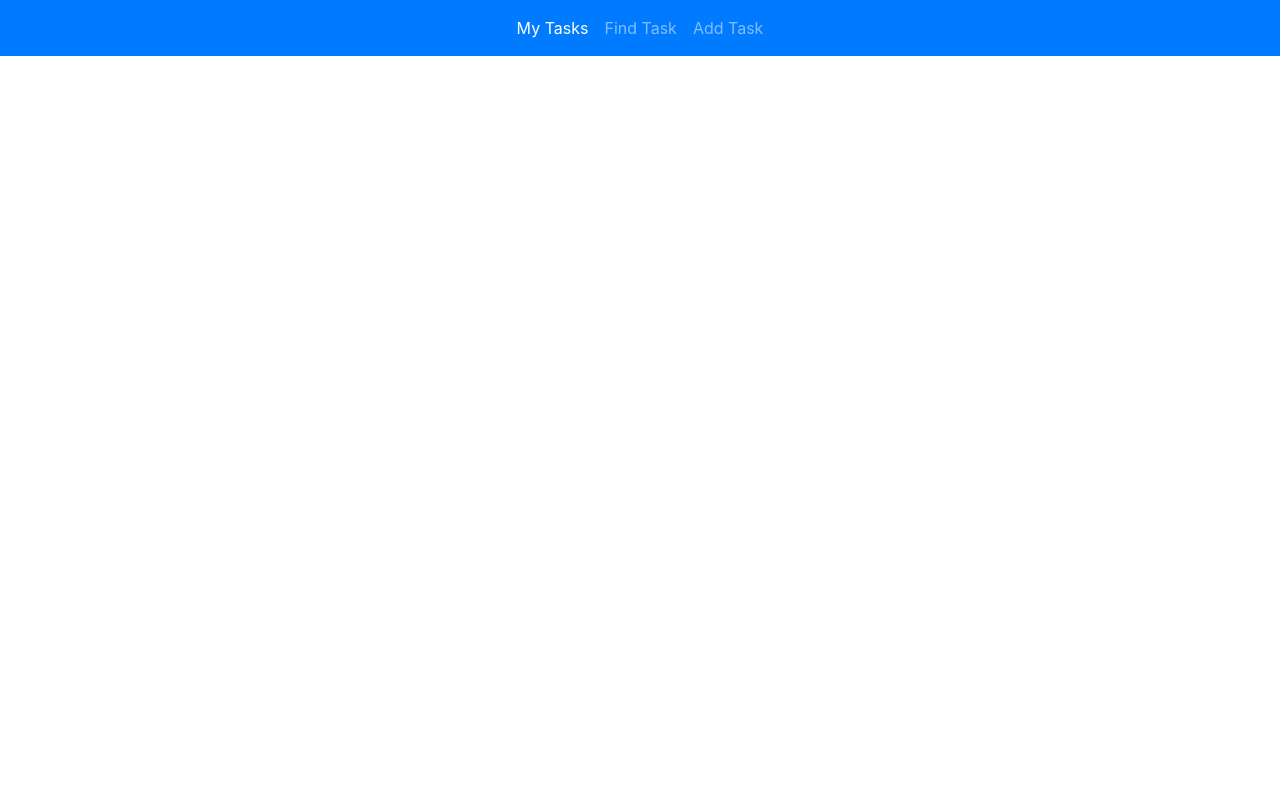
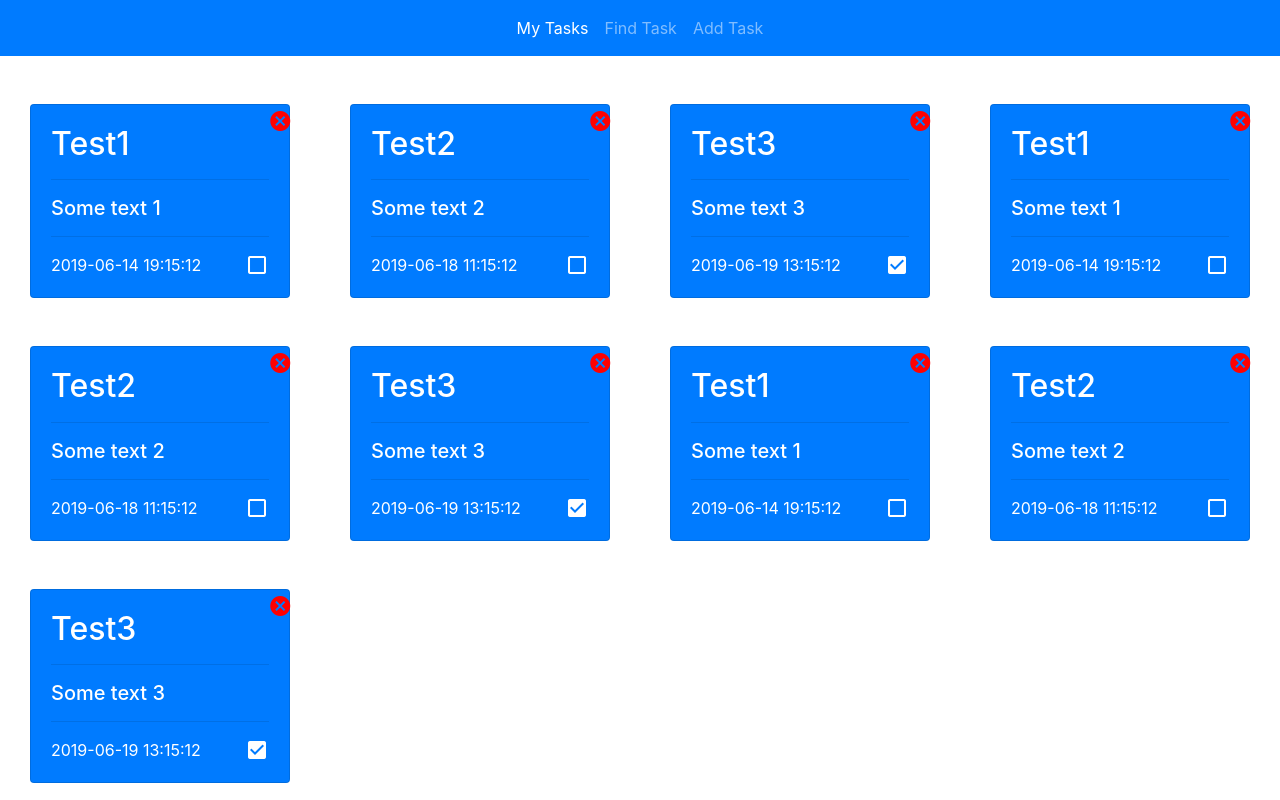
Before and after one commit to NikolaMalinovic97/ToDoList-frontend, an Angular app: page / in a window 1280 px wide. Built offline with nearby package versions, Linux system fonts and the light colour scheme.

Commit message:
Finnished template for 'task-list' component.

```diff
--- a/src/app/task-list/task-list.component.css
+++ b/src/app/task-list/task-list.component.css
@@ -0,0 +1,13 @@
+.checkbox {
+    float: right;
+    cursor: pointer;
+}
+
+.remove {
+    color: red;
+    border-radius: 50%;
+    cursor: pointer;
+    position: absolute;
+    left: 92%;
+    top: 2%;
+}
--- a/src/app/task-list/task-list.component.html
+++ b/src/app/task-list/task-list.component.html
@@ -0,0 +1,20 @@
+<div class="row-fluid">
+    <div class="card-deck">
+      <div class="col-xs-12 col-sm-8 col-md-6 col-lg-4 col-xl-3 offset-sm-2 offset-md-0"
+          *ngFor="let task of tasks"
+      >
+        <div class="card mt-5 text-white bg-primary" >
+          <div class="card-body">
+            <h2 class="card-title">{{ task.title }}</h2>
+            <i class="material-icons remove">cancel</i>
+            <hr>
+            <h5 class="card-text">{{ task.text }}</h5>
+            <hr>
+            <i *ngIf= "!task.checked" class="material-icons checkbox">check_box_outline_blank</i>
+            <i *ngIf= "task.checked" class="material-icons checkbox">check_box</i>
+            <p class="card-text">{{ task.dateTime }}</p>
+          </div>
+        </div>
+      </div>
+    </div>
+  </div>
--- a/src/app/task-list/task-list.component.ts
+++ b/src/app/task-list/task-list.component.ts
@@ -13,7 +13,13 @@ export class TaskListComponent implements OnInit {
   tasks: Task[] = [
     new Task(1, 'Test1', 'Some text 1', '2019-06-14 19:15:12', false),
     new Task(2, 'Test2', 'Some text 2', '2019-06-18 11:15:12', false),
-    new Task(3, 'Test3', 'Some text 3', '2019-06-19 13:15:12', true)
+    new Task(3, 'Test3', 'Some text 3', '2019-06-19 13:15:12', true),
+    new Task(4, 'Test1', 'Some text 1', '2019-06-14 19:15:12', false),
+    new Task(5, 'Test2', 'Some text 2', '2019-06-18 11:15:12', false),
+    new Task(6, 'Test3', 'Some text 3', '2019-06-19 13:15:12', true),
+    new Task(7, 'Test1', 'Some text 1', '2019-06-14 19:15:12', false),
+    new Task(8, 'Test2', 'Some text 2', '2019-06-18 11:15:12', false),
+    new Task(9, 'Test3', 'Some text 3', '2019-06-19 13:15:12', true)
   ];
 
   constructor() { }
--- a/src/index.html
+++ b/src/index.html
@@ -7,6 +7,7 @@
 
   <meta name="viewport" content="width=device-width, initial-scale=1">
   <link rel="icon" type="image/x-icon" href="favicon.ico">
+  <link href="https://fonts.googleapis.com/icon?family=Material+Icons" rel="stylesheet">
 </head>
 <body>
   <app-root></app-root>
```
